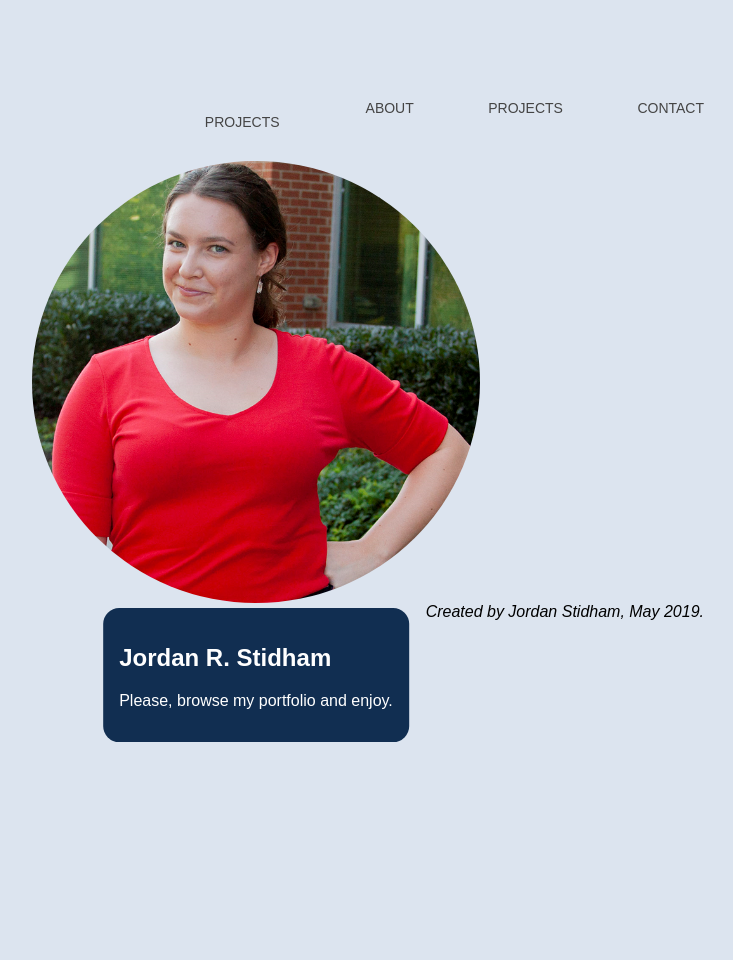
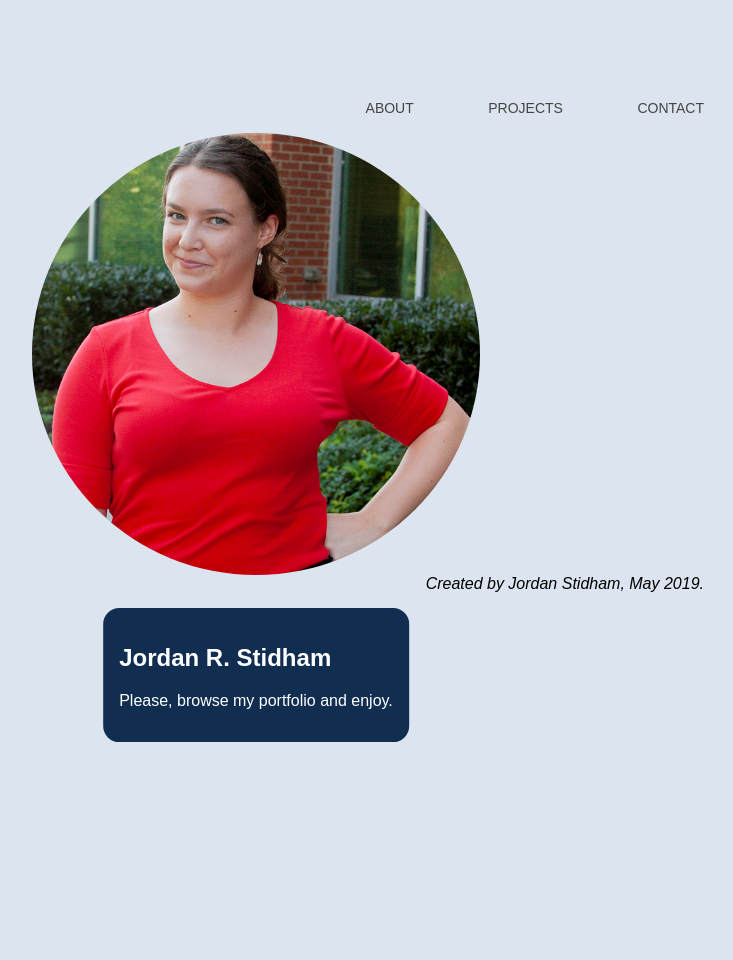
Before and after one commit to jordanstidham/PORTFOLIO, a Jekyll site: the page built from README.md, in a window 1280 px wide. Shown: the whole page, without its empty margins (384-1117 px from the left). Built offline with Jekyll 4.4.1, drawn with Linux system fonts in a browser that asks for light colours; our own code applies the rules of GitHub Pages for plain Markdown files.

Commit message:
Update default.html

```diff
--- a/_layouts/default.html
+++ b/_layouts/default.html
@@ -12,9 +12,6 @@
         		<li><a href="contact.html">CONTACT</a></li>
 
 			  <div class="dropdown">
-			    <button class="dropbtn" onclick="myFunction()"><li><a href="projects.html">PROJECTS</a></li>
-    <i class="fa fa-caret-down"></i>
-  </button>
 			    <div class="dropdown-content" id="myDropdown">
 			      <a href="#">Corporate Communications</a>
 			      <a href="#">In-House & Promotional Campaigns</a>
```
